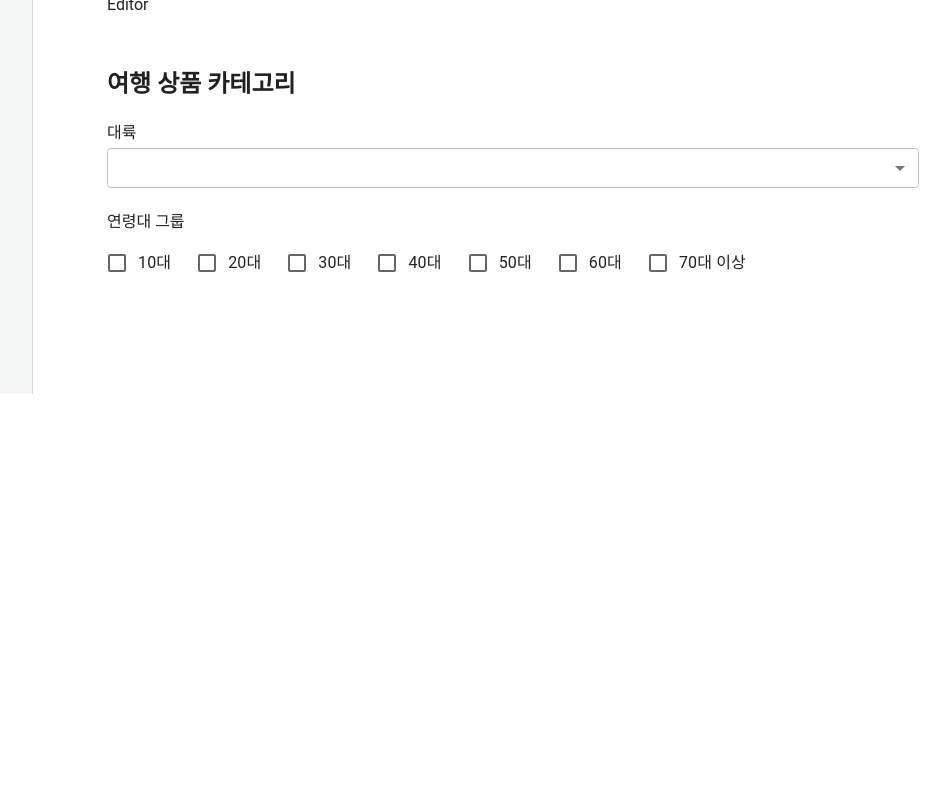
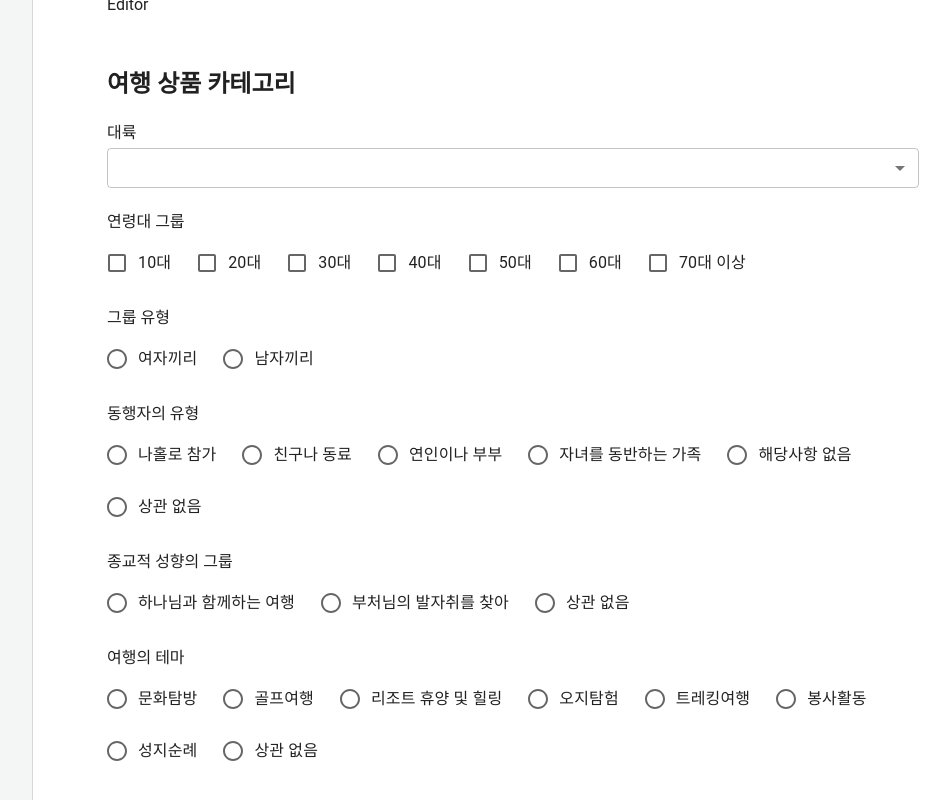
Before and after one commit to gotogether-s/gotogether-s-admin, a Next.js app: page / in a window 1280 px wide. Shown: the part 1245-2045 px from the top of the page, without its empty margins (287-1237 px from the left). Before the commit the page ends 1639 px from the top, so only its background shows below. Built offline with nearby package versions, Linux system fonts and the light colour scheme.

Commit message:
#4 feat: Add RadioButton to Category

```diff
--- a/components/AddProduct/Category/index.tsx
+++ b/components/AddProduct/Category/index.tsx
@@ -1,5 +1,6 @@
 import CheckBox from '@components/CheckBox'
 import DropDown from '@components/DropDown'
+import RadioButton from '@components/RadioButton'
 import style from './Category.module.scss'
 
 const agesProps = {
@@ -29,11 +30,55 @@ const continentProps = {
   placeholder: '대륙을 선택해주세요',
 }
 
+const genderGroupProps = {
+  label: '그룹 유형',
+  name: 'genderGroup',
+  values: ['여자끼리', '남자끼리'],
+}
+
+const companionProps = {
+  label: '동행자의 유형',
+  name: 'companion',
+  values: [
+    '나홀로 참가',
+    '친구나 동료',
+    '연인이나 부부',
+    '자녀를 동반하는 가족',
+    '해당사항 없음',
+    '상관 없음',
+  ],
+}
+
+const religionProps = {
+  label: '종교적 성향의 그룹',
+  name: 'religion',
+  values: ['하나님과 함께하는 여행', '부처님의 발자취를 찾아', '상관 없음'],
+}
+
+const themeProps = {
+  label: '여행의 테마',
+  name: 'theme',
+  values: [
+    '문화탐방',
+    '골프여행',
+    '리조트 휴양 및 힐링',
+    '오지탐험',
+    '트레킹여행',
+    '봉사활동',
+    '성지순례',
+    '상관 없음',
+  ],
+}
+
 const Category = () => {
   return (
     <>
       <DropDown {...continentProps} />
       <CheckBox {...agesProps} />
+      <RadioButton {...genderGroupProps} />
+      <RadioButton {...companionProps} />
+      <RadioButton {...religionProps} />
+      <RadioButton {...themeProps} />
     </>
   )
 }
```
